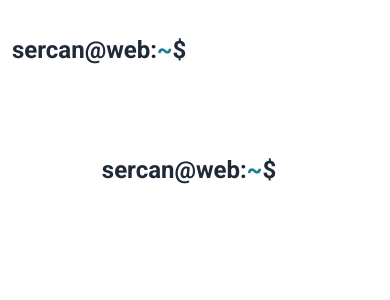
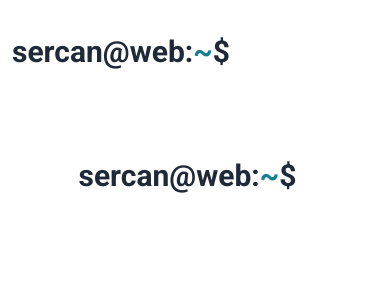
Before and after one commit to sercanio/homepage, a Next.js app: page /layout in a window 390 px wide. Shown: the top 300 px of the page. Built offline with nearby package versions, Linux system fonts and the light colour scheme.

Commit message:
Fix main page fit issue on mobile

```diff
--- a/src/components/Header/index.tsx
+++ b/src/components/Header/index.tsx
@@ -4,7 +4,7 @@ const Header = () => {
   return (
     <header className="bg-skin-base dark:bg-skin-dark color-transition">
       <nav className="z-10 mb-1 max-w-5xl xl:max-w-5xl mx-auto px-3 xl:px-1">
-        <h1 className="text-2xl sm:text-3xl font-bold">
+        <h1 className="text-3xl font-bold">
           <Link href="/" className="flex items-center">
             <span className=" text-skin-primary">
               <span className=" text-skin-primary">sercan</span>
--- a/src/components/HomePage/CreateArticleList/index.tsx
+++ b/src/components/HomePage/CreateArticleList/index.tsx
@@ -15,10 +15,10 @@ const CreateArticleList = ({ posts }: { posts: PostMeta[] }) => {
             className="relative flex flex-col px-3 bg-skin-baseCard hover:bg-skin-baseCardHover dark:bg-skin-darkCard dark:hover:bg-skin-darkCardHover [&>div>h2>a] dark:[&>div>h2>a] rounded-md"
           >
             <div className="z-10 flex flex-col gap-1">
-              <h2 className="font-bold text-xl sm:text-2xl">
+              <h2 className="font-bold text-2xl">
                 <Link href={`/posts/${post.slug}`}>{post.title}</Link>
               </h2>
-              <p>
+              <p className="text-base">
                 <Link href={`/posts/${post.slug}`}>{post.excerpt}</Link>
               </p>
               <div className="flex flex-wrap items-center gap-2 text-sm">
--- a/src/components/HomePage/index.tsx
+++ b/src/components/HomePage/index.tsx
@@ -14,7 +14,7 @@ const HomePage = ({
     <div className="flex flex-col md:flex-row gap-1 xl:gap-4 -ml-[10px] xl:-ml-5 h-full scroll-smooth justify-between relative">
       <CreateArticleList posts={filteredPosts} />
       <aside
-        className="sticky top-0 flex md:flex-col h-max"
+        className="sticky top-0 flex flex-col h-max"
         style={{ contentVisibility: 'auto' }}
       >
         <CreateAllTags posts={posts} />
```
